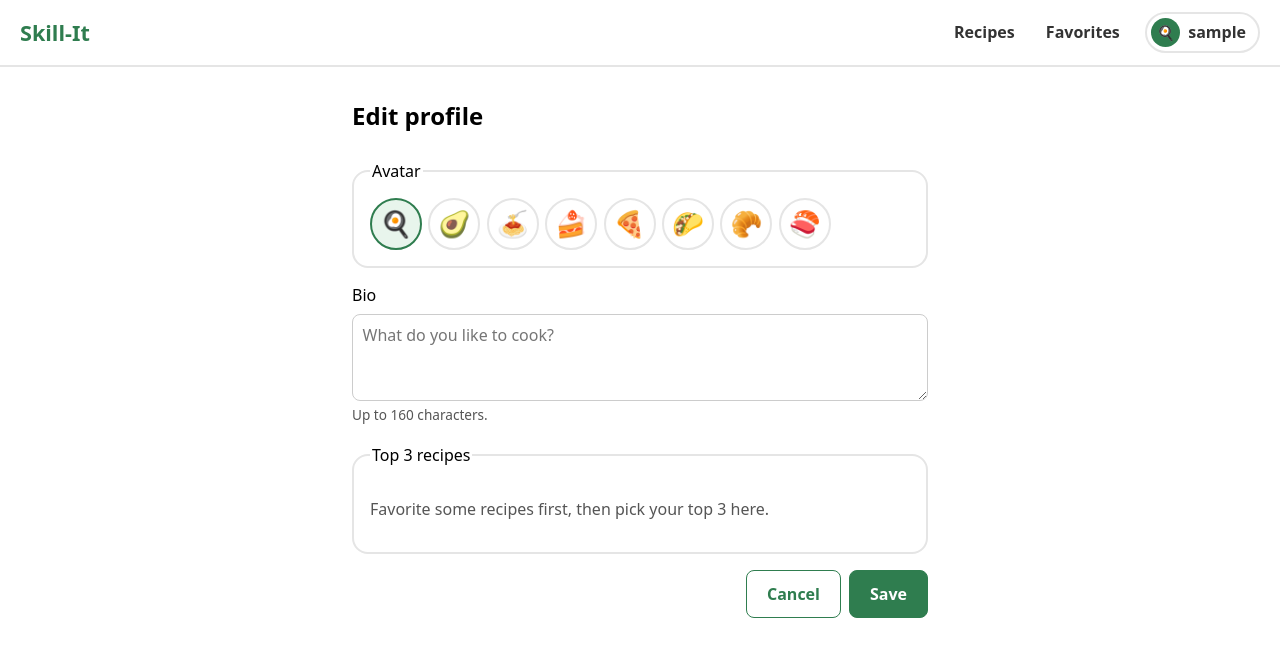
After one commit to Nemo-22-UF/CEN3031-Project, a Flask app: page /profile/edit in a window 1280 px wide. The commit adds this page. Shown: the top 657 px of the page. Run offline with Flask 3, Linux system fonts and the light colour scheme; the visitor is signed in with stand-in values (Sample User, id 1); data that the repository does not hold is empty; some libraries are stand-ins or nearby versions.

Commit message:
feat: profile with bio, avatar, stats and top 3 favorites
Co-Authored-By: Claude Opus 5.5 <noreply@anthropic.com>
Claude-Session: https://claude.ai/code/session_014DWB7yiRq92nuPirWStXDg

```diff
--- a/app/__init__.py
+++ b/app/__init__.py
@@ -55,6 +55,9 @@ def create_app(config_class=Config):
             from app.recipes import seed_sample_recipes
             seed_sample_recipes()
 
+    from app.profiles import avatar_emoji
+    app.jinja_env.globals["avatar_emoji"] = avatar_emoji
+
     from app.routes import main
     app.register_blueprint(main)
 
--- a/app/auth.py
+++ b/app/auth.py
@@ -10,6 +10,16 @@ from sqlalchemy import func
 
 from app import db, limiter, login_manager
 from app.models import User
+from app.profiles import (
+    AVATARS,
+    MAX_BIO_LENGTH,
+    TOP_FAVORITES,
+    favorite_recipes,
+    profile_error,
+    profile_stats,
+    save_profile,
+    top_favorites,
+)
 
 auth = Blueprint("auth", __name__)
 
@@ -134,10 +144,65 @@ def logout():
     return redirect(url_for("main.index"))
 
 
+def render_profile(user):
+    return render_template(
+        "profile.html",
+        user=user,
+        is_me=current_user.is_authenticated and current_user.id == user.id,
+        stats=profile_stats(user.id),
+        top_recipes=top_favorites(user.id),
+    )
+
+
 @auth.route("/profile")
 @login_required
 def profile():
-    return render_template("profile.html")
+    return render_profile(current_user)
+
+
+@auth.route("/cooks/<username>")
+def public_profile(username):
+    user = User.query.filter(func.lower(User.username) == username.lower()).first_or_404()
+    return render_profile(user)
+
+
+def parse_recipe_id(value):
+    try:
+        return int(value)
+    except (TypeError, ValueError):
+        return None
+
+
+@auth.route("/profile/edit", methods=["GET", "POST"])
+@login_required
+def edit_profile():
+    favorites = favorite_recipes(current_user.id)
+    bio = current_user.bio
+    avatar = current_user.avatar
+    top_ids = [recipe["id"] for recipe in top_favorites(current_user.id)]
+    top_ids += [None] * (TOP_FAVORITES - len(top_ids))
+    error = None
+
+    if request.method == "POST":
+        bio = request.form.get("bio", "").strip()
+        avatar = request.form.get("avatar", "")
+        top_ids = [parse_recipe_id(request.form.get(f"top{rank}")) for rank in range(1, TOP_FAVORITES + 1)]
+        error = profile_error(bio, avatar, top_ids, {favorite.recipe_id for favorite, _ in favorites})
+        if error is None:
+            save_profile(current_user, bio, avatar, top_ids)
+            flash("Profile updated.")
+            return redirect(url_for("auth.profile"))
+
+    return render_template(
+        "profile_edit.html",
+        favorites=[recipe for _, recipe in favorites],
+        avatars=AVATARS,
+        bio=bio,
+        avatar=avatar,
+        top_ids=top_ids,
+        max_bio_length=MAX_BIO_LENGTH,
+        error=error,
+    ), (400 if error else 200)
 
 
 @auth.route("/admin")
--- a/app/models.py
+++ b/app/models.py
@@ -15,6 +15,13 @@ class User(UserMixin, db.Model):
     username = db.Column(db.String(80), unique=True, nullable=False)
     password_hash = db.Column(db.String(256), nullable=False)
     is_admin = db.Column(db.Boolean, nullable=False, default=False)
+    bio = db.Column(db.String(160), nullable=False, default="")
+    avatar = db.Column(db.String(20), nullable=False, default="egg")
+    joined_at = db.Column(
+        db.DateTime(timezone=True),
+        default=lambda: datetime.now(timezone.utc),
+        nullable=False
+    )
 
     def set_password(self, password):
         self.password_hash = generate_password_hash(password)
@@ -61,9 +68,11 @@ class Favorite(db.Model):
     id = db.Column(db.Integer, primary_key=True)
     user_id = db.Column(db.Integer, db.ForeignKey("user.id"), nullable=False)
     recipe_id = db.Column(db.Integer, db.ForeignKey("recipe.id"), nullable=False)
+    rank = db.Column(db.Integer, nullable=True)
 
     __table_args__ = (
         db.UniqueConstraint("user_id", "recipe_id"),
+        db.CheckConstraint("rank BETWEEN 1 AND 3"),
     )
 
 
--- /dev/null
+++ b/app/profiles.py
@@ -0,0 +1,66 @@
+from app import db
+from app.models import Completion, Favorite
+from app.recipes import get_recipe
+
+AVATARS = {
+    "egg": "🍳",
+    "avocado": "🥑",
+    "pasta": "🍝",
+    "cake": "🍰",
+    "pizza": "🍕",
+    "taco": "🌮",
+    "croissant": "🥐",
+    "sushi": "🍣",
+}
+MAX_BIO_LENGTH = 160
+TOP_FAVORITES = 3
+
+
+def avatar_emoji(user):
+    return AVATARS.get(user.avatar, AVATARS["egg"])
+
+
+def favorite_recipes(user_id):
+    favorites = Favorite.query.filter_by(user_id=user_id).order_by(Favorite.id).all()
+    recipes = [(favorite, get_recipe(favorite.recipe_id)) for favorite in favorites]
+    return [(favorite, recipe) for favorite, recipe in recipes if recipe]
+
+
+def top_favorites(user_id):
+    ranked = [pair for pair in favorite_recipes(user_id) if pair[0].rank]
+    return [recipe for favorite, recipe in sorted(ranked, key=lambda pair: pair[0].rank)]
+
+
+def profile_stats(user_id):
+    completions = Completion.query.filter_by(user_id=user_id).all()
+    return {
+        "cooked": len(completions),
+        "unique_recipes": len({completion.recipe_id for completion in completions}),
+        "favorites": Favorite.query.filter_by(user_id=user_id).count(),
+    }
+
+
+def profile_error(bio, avatar, top_ids, favorite_ids):
+    if len(bio) > MAX_BIO_LENGTH:
+        return f"Your bio can be at most {MAX_BIO_LENGTH} characters."
+    if avatar not in AVATARS:
+        return "Pick one of the avatars."
+    chosen = [recipe_id for recipe_id in top_ids if recipe_id is not None]
+    if len(chosen) != len(set(chosen)):
+        return "Pick a different recipe for each top spot."
+    if any(recipe_id not in favorite_ids for recipe_id in chosen):
+        return "Your top recipes have to be in your favorites."
+    return None
+
+
+def save_profile(user, bio, avatar, top_ids):
+    user.bio = bio
+    user.avatar = avatar
+    favorites = {favorite.recipe_id: favorite for favorite in Favorite.query.filter_by(user_id=user.id)}
+    for favorite in favorites.values():
+        favorite.rank = None
+    db.session.flush()
+    for rank, recipe_id in enumerate(top_ids, start=1):
+        if recipe_id is not None:
+            favorites[recipe_id].rank = rank
+    db.session.commit()
--- a/app/static/style.css
+++ b/app/static/style.css
@@ -489,4 +489,125 @@ button.button{
     .cooking-timer{
         margin: 1rem 0;
     }
+}/* Profile */
+.profile{
+    max-width: 36rem;
+    margin: 2rem auto;
 }
+.profile-header{
+    display: flex;
+    align-items: center;
+    gap: 1rem;
+    flex-wrap: wrap;
+}
+.profile-avatar{
+    display: inline-flex;
+    align-items: center;
+    justify-content: center;
+    width: 4.5rem;
+    height: 4.5rem;
+    border: 2px solid #e5e5e5;
+    border-radius: 999px;
+    font-size: 2.5rem;
+    background: #fff;
+}
+.profile-heading h1{
+    margin: 0;
+}
+.profile-joined{
+    margin: 0.25rem 0 0;
+    color: #555;
+}
+.profile-edit{
+    margin-left: auto;
+}
+.profile-bio{
+    margin: 1.25rem 0;
+    white-space: pre-line;
+    overflow-wrap: anywhere;
+}
+.profile-empty{
+    color: #555;
+}
+.profile-stats{
+    list-style: none;
+    padding: 0;
+    margin: 1.5rem 0;
+    display: grid;
+    grid-template-columns: repeat(auto-fit, minmax(9rem, 1fr));
+    gap: 0.75rem;
+}
+.profile-stats li{
+    padding: 1rem;
+    border: 2px solid #e5e5e5;
+    border-bottom-width: 4px;
+    border-radius: 1rem;
+    text-align: center;
+}
+.profile-stats strong{
+    display: block;
+    font-size: 1.75rem;
+    color: #2f7d4f;
+}
+.profile-top{
+    padding-left: 1.25rem;
+}
+.profile-top li{
+    margin: 0.4rem 0;
+}
+.profile-logout{
+    margin-top: 2rem;
+}
+.profile-form{
+    display: flex;
+    flex-direction: column;
+    gap: 0.5rem;
+}
+.profile-form fieldset{
+    border: 2px solid #e5e5e5;
+    border-radius: 1rem;
+    padding: 1rem;
+    margin: 0.5rem 0;
+    display: flex;
+    flex-direction: column;
+    gap: 0.4rem;
+}
+.profile-form textarea,
+.profile-form select{
+    padding: 0.6rem;
+    border: 1px solid #ccc;
+    border-radius: 0.5rem;
+    font: inherit;
+}
+.avatar-picker{
+    flex-direction: row !important;
+    flex-wrap: wrap;
+}
+.avatar-option input{
+    position: absolute;
+    opacity: 0;
+}
+.avatar-option span{
+    display: inline-flex;
+    align-items: center;
+    justify-content: center;
+    width: 3rem;
+    height: 3rem;
+    border: 2px solid #e5e5e5;
+    border-radius: 999px;
+    font-size: 1.6rem;
+    cursor: pointer;
+}
+.avatar-option input:checked + span{
+    border-color: #2f7d4f;
+    background: #e8f5ec;
+}
+.avatar-option input:focus-visible + span{
+    outline: 2px solid #2f7d4f;
+    outline-offset: 2px;
+}
+.profile-actions{
+    display: flex;
+    justify-content: flex-end;
+    gap: 0.5rem;
+}
--- a/app/templates/base.html
+++ b/app/templates/base.html
@@ -17,7 +17,7 @@
             <a class="nav-link {{ 'active' if request.endpoint == 'auth.admin' }}" href="{{ url_for('auth.admin') }}">Admin</a>
             {% endif %}
             <a class="nav-user {{ 'active' if request.endpoint == 'auth.profile' }}" href="{{ url_for('auth.profile') }}">
-                <span class="nav-avatar">{{ current_user.username[0] | upper }}</span>
+                <span class="nav-avatar">{{ avatar_emoji(current_user) }}</span>
                 {{ current_user.username }}
             </a>
             {% else %}
--- /dev/null
+++ b/app/templates/profile_edit.html
@@ -0,0 +1,53 @@
+{% extends "base.html" %}
+
+{% block title %}Edit profile{% endblock %}
+
+{% block content %}
+<section class="profile">
+    <h1>Edit profile</h1>
+
+    {% if error %}
+    <p class="form-error" role="alert">{{ error }}</p>
+    {% endif %}
+
+    <form method="post" class="profile-form">
+        <input type="hidden" name="csrf_token" value="{{ csrf_token() }}">
+
+        <fieldset class="avatar-picker">
+            <legend>Avatar</legend>
+            {% for key, emoji in avatars.items() %}
+            <label class="avatar-option">
+                <input type="radio" name="avatar" value="{{ key }}" {{ "checked" if key == avatar }}>
+                <span aria-label="{{ key }}">{{ emoji }}</span>
+            </label>
+            {% endfor %}
+        </fieldset>
+
+        <label for="bio">Bio</label>
+        <textarea id="bio" name="bio" rows="3" maxlength="{{ max_bio_length }}" placeholder="What do you like to cook?">{{ bio }}</textarea>
+        <p class="auth-hint">Up to {{ max_bio_length }} characters.</p>
+
+        <fieldset class="top-picker">
+            <legend>Top 3 recipes</legend>
+            {% if favorites %}
+            {% for rank in range(1, 4) %}
+            <label for="top{{ rank }}">#{{ rank }}</label>
+            <select id="top{{ rank }}" name="top{{ rank }}">
+                <option value="">None</option>
+                {% for recipe in favorites %}
+                <option value="{{ recipe.id }}" {{ "selected" if top_ids[rank - 1] == recipe.id }}>{{ recipe.title }}</option>
+                {% endfor %}
+            </select>
+            {% endfor %}
+            {% else %}
+            <p class="profile-empty">Favorite some recipes first, then pick your top 3 here.</p>
+            {% endif %}
+        </fieldset>
+
+        <div class="profile-actions">
+            <a class="button button-secondary" href="{{ url_for('auth.profile') }}">Cancel</a>
+            <button class="button" type="submit">Save</button>
+        </div>
+    </form>
+</section>
+{% endblock %}
```
Also changed, not shown: app/templates/profile.html (+40 -5 lines), tests/test_auth.py (+1 -1 lines), tests/test_profile.py (added, +111 -0 lines), tests/test_register.py (+1 -1 lines).
